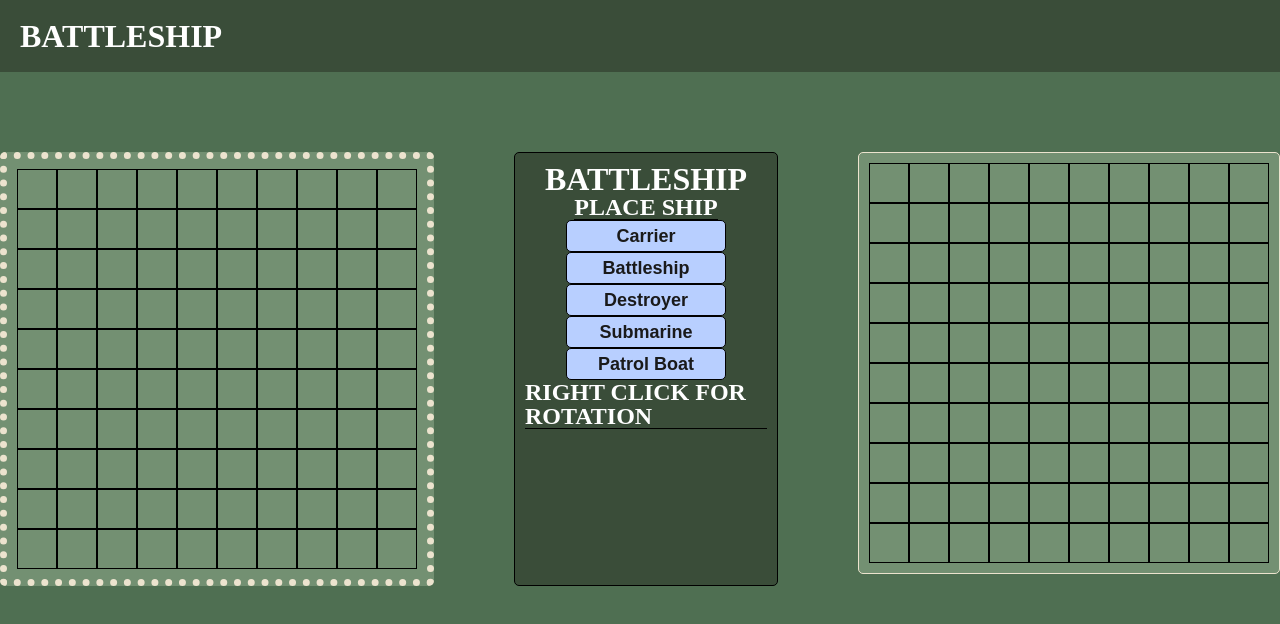
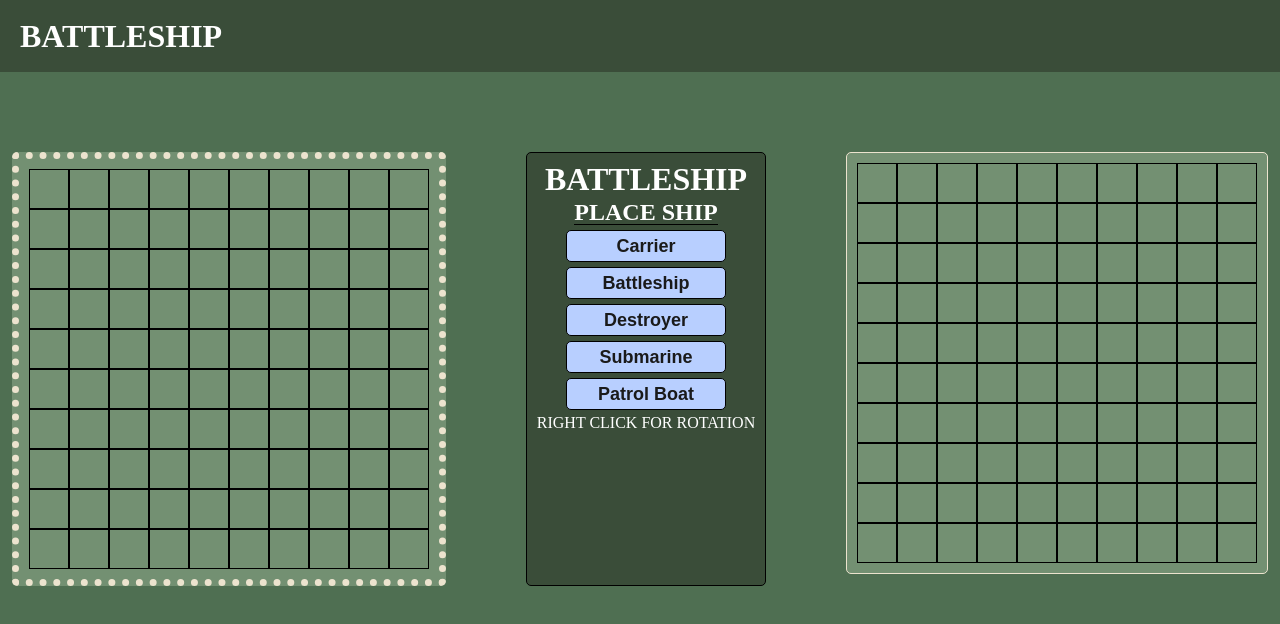
Before and after one commit to goldjared/battleship, a website built with webpack: page src/index.html in a window 1280 px wide. Built offline with nearby package versions, Linux system fonts and the light colour scheme.

Commit message:
update style

```diff
--- a/src/style.css
+++ b/src/style.css
@@ -206,6 +206,7 @@ header {
   background-color: #3a4d39;
   border: 1px solid black;
   border-radius: 5px;
+  gap: 5px;
 }
 
 .ship-menu > button {
@@ -225,11 +226,15 @@ header {
   font-weight: bolder;
 }
 
-.ship-menu > p {
+.ship-menu > #ship-menu-subhead {
   color: white;
   font-size: x-large;
   font-weight: bolder;
   border-bottom: solid black 1px;
+}
+
+.ship-menu > p {
+  color: white;
 }
 
 .ship-select-btn.disabled-btn,
```
